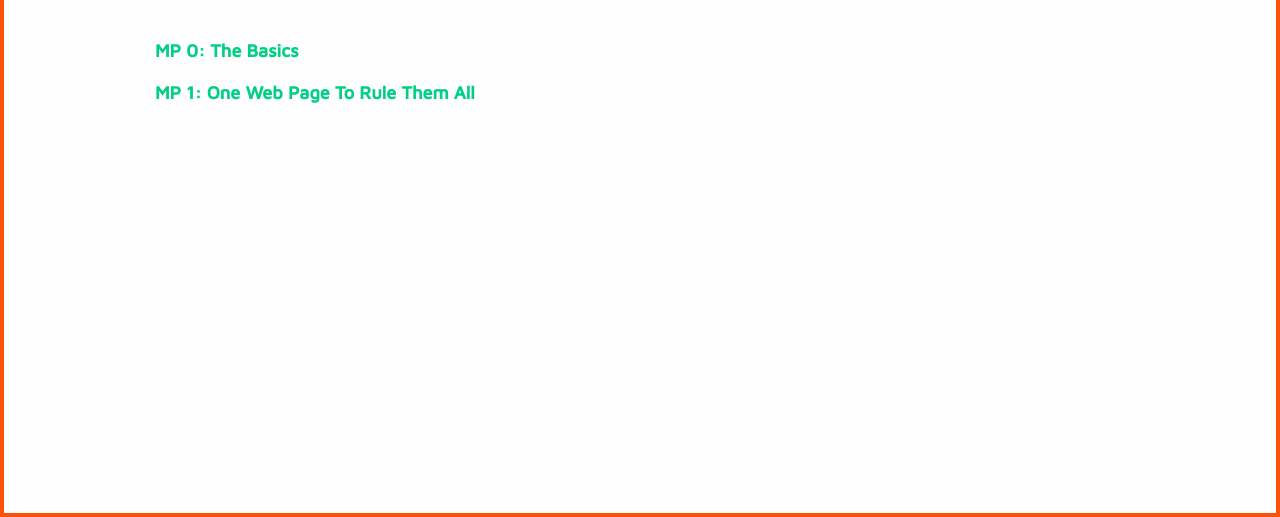
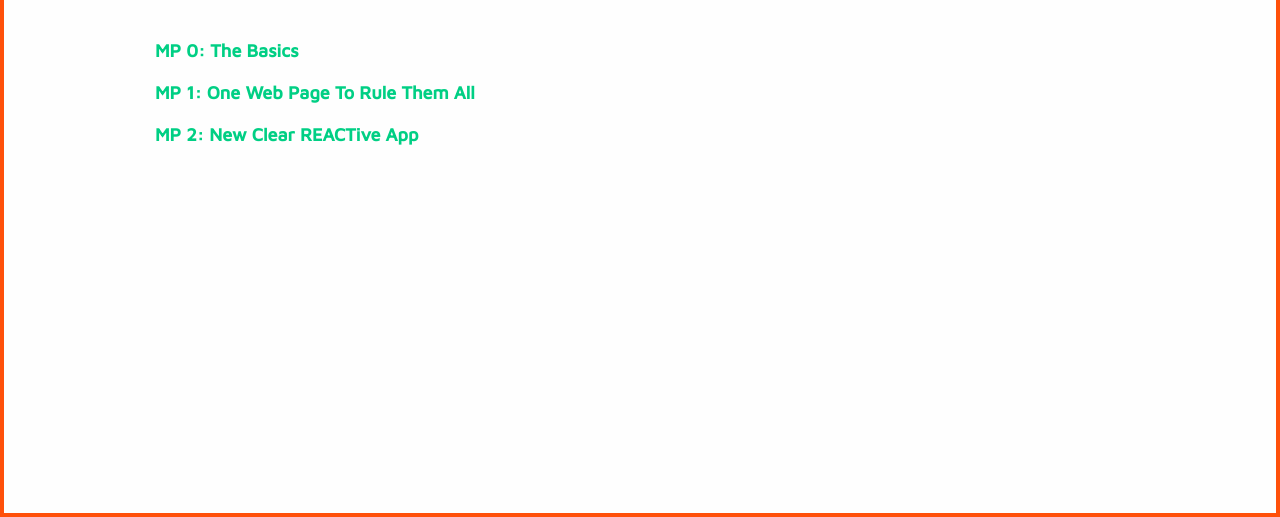
Before and after one commit to hanjinda/cs498rk.fa17, a website: page labs/index.html in a window 1280 px wide. Shown: the part 283-800 px from the top of the page. Drawn offline with nearby package versions, Linux system fonts and the light colour scheme.

Commit message:
Mp2 added

```diff
--- a/labs/index.html
+++ b/labs/index.html
@@ -49,6 +49,11 @@
                 </article>
             </div>
 
+            <div class="posts">
+                <article class="post">
+                    <div class="heading"><a href="https://github.com/uiuc-web-programming/mp2_starter_17">MP 2: New Clear REACTive App</a></div>
+                </article>
+            </div>
 
 
         </div>
```
